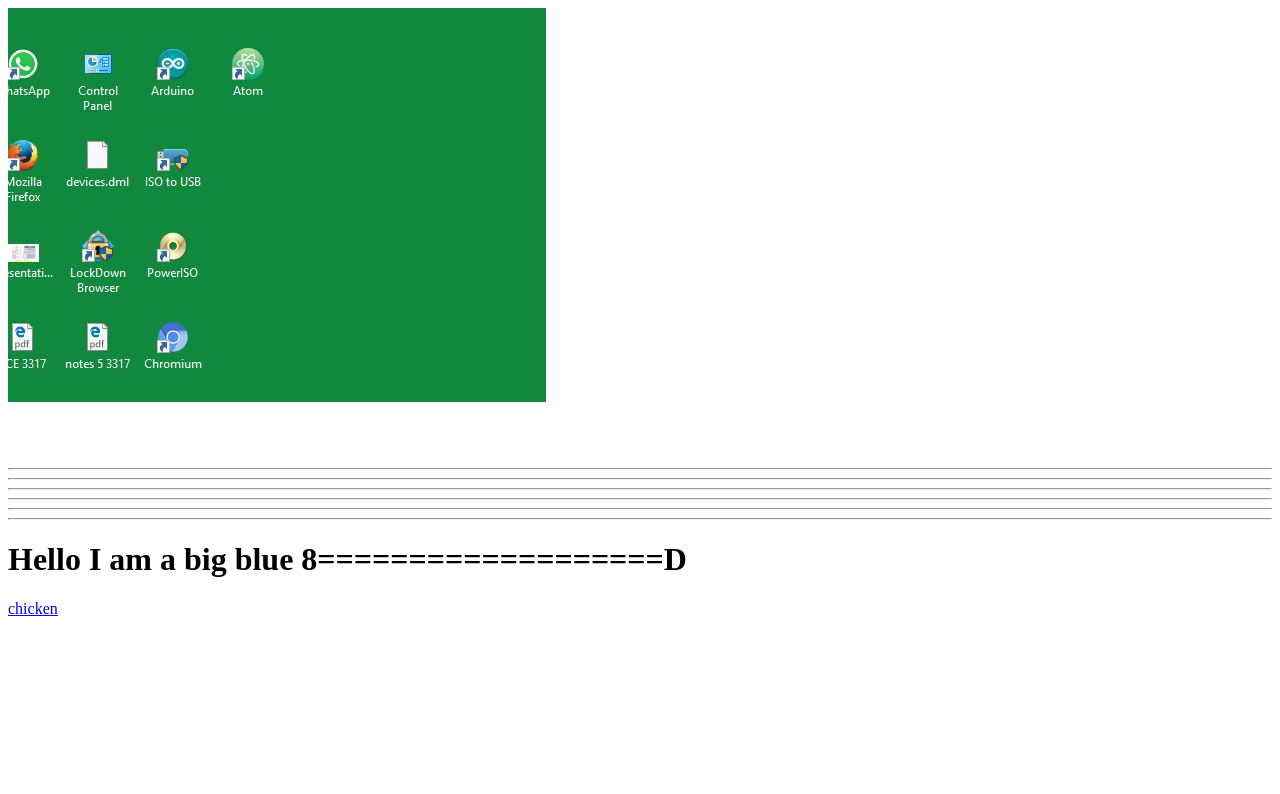
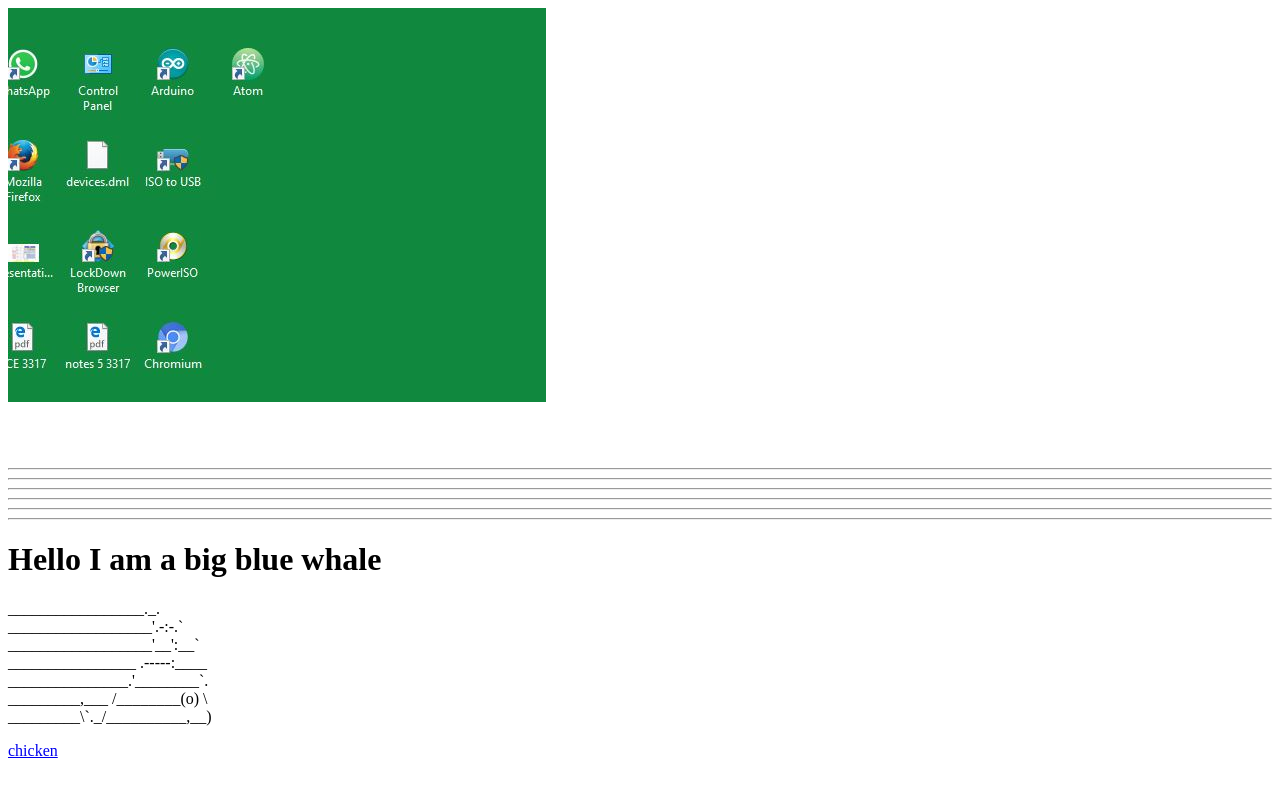
Before and after one commit to A0705776/CrugarCS, a plain HTML site: page index.html in a window 1280 px wide. Drawn offline with Linux system fonts and the light colour scheme.

Commit message:
initial commit

```diff
--- a/index.html
+++ b/index.html
@@ -5,7 +5,7 @@
   </head>
   <body>
     <div class="me">
-      <img class="chicken" src="mycock.JPG">
+      <img class="chicken" src="snipDesk.JPG">
 
 
 <br>
@@ -14,8 +14,16 @@
 <br>
 <hr><hr><hr><hr><hr><hr>
 
-<h1 font color=blue; >Hello I am a big blue 8===================D</h1>
-        <a href="the-shits.txt" class="btn btn-secondary btn-lg active shits">chicken</a>
+<h1>Hello I am a big blue whale</h1>
+<p>_________________._.<br>
+__________________'.-:-.`<br>
+__________________'__':__`<br>
+________________ .-----:____<br>
+_______________.'________`.<br>
+_________,___ /________(o) \   <br>
+_________\`._/__________,__)</p>
+
+        <a href="badAss.txt" class="btn btn-secondary btn-lg active shits">chicken</a>
 
 
     </div>
```
Also changed, not shown: badAss.txt (renamed from the-shits.txt), snipDesk.jpg (renamed from mycock.jpg).
